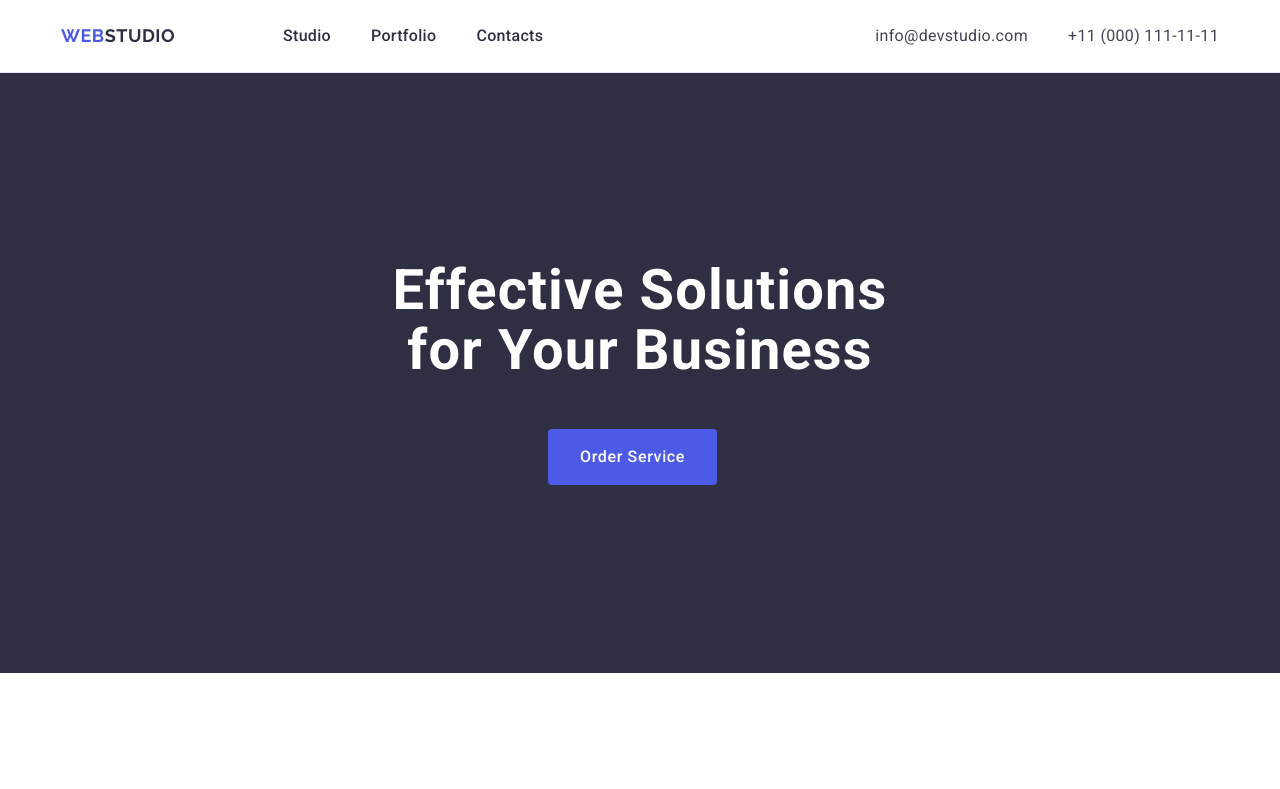
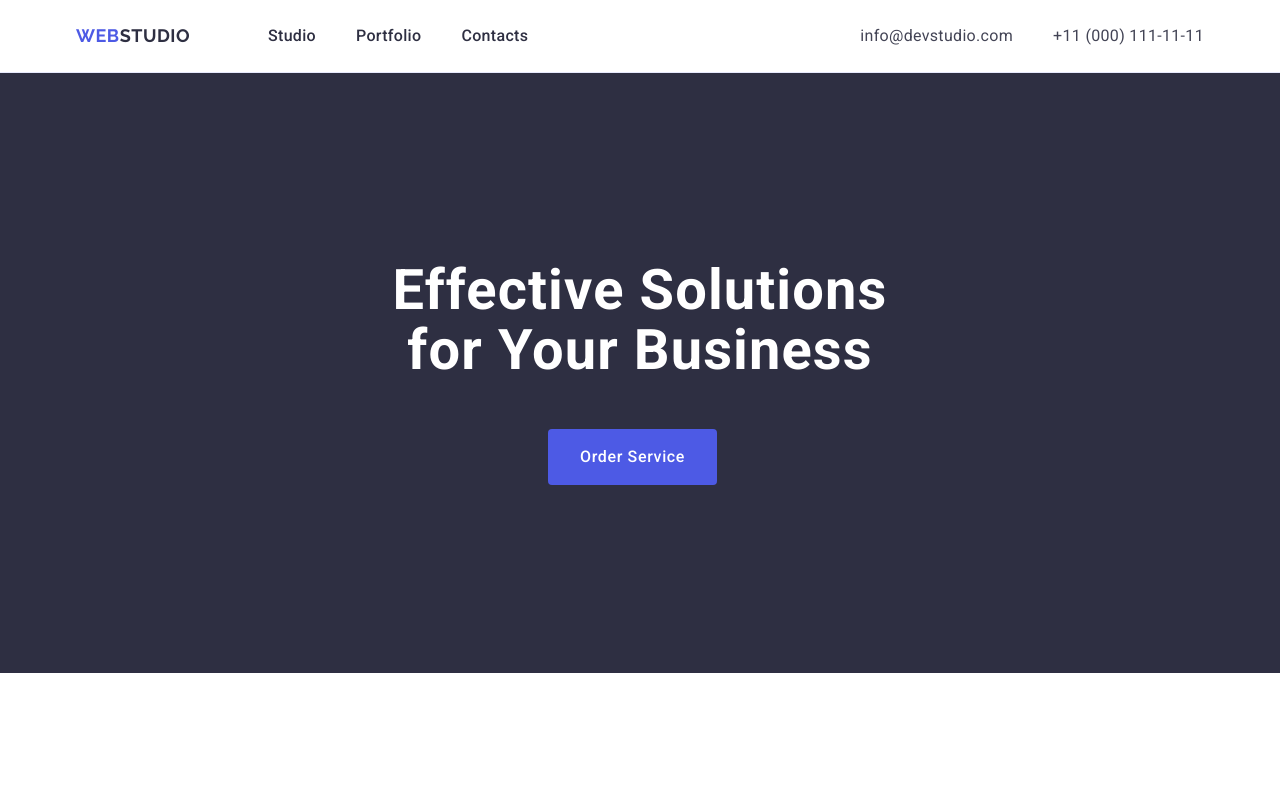
Before and after one commit to nataliia-holub/goit-markup-hw-04, a plain HTML site: page index.html in a window 1280 px wide. Shown: the top 789 px of the page. Drawn offline with nearby package versions, Linux system fonts and the light colour scheme.

Commit message:
Update style.css

```diff
--- a/css/style.css
+++ b/css/style.css
@@ -36,7 +36,8 @@ ul {
 .container {
     max-width: 1158px;
     margin: 0 auto;
-    padding: 0 15px 0 15px,
+    padding: 0 15px 0 15px;
+
 }
 
 
@@ -98,7 +99,7 @@ ul {
     font-weight: 500;
     line-height: 1.5;
     letter-spacing: 0.02em;
-
+    padding: 24px 0;
 }
 
 
```
